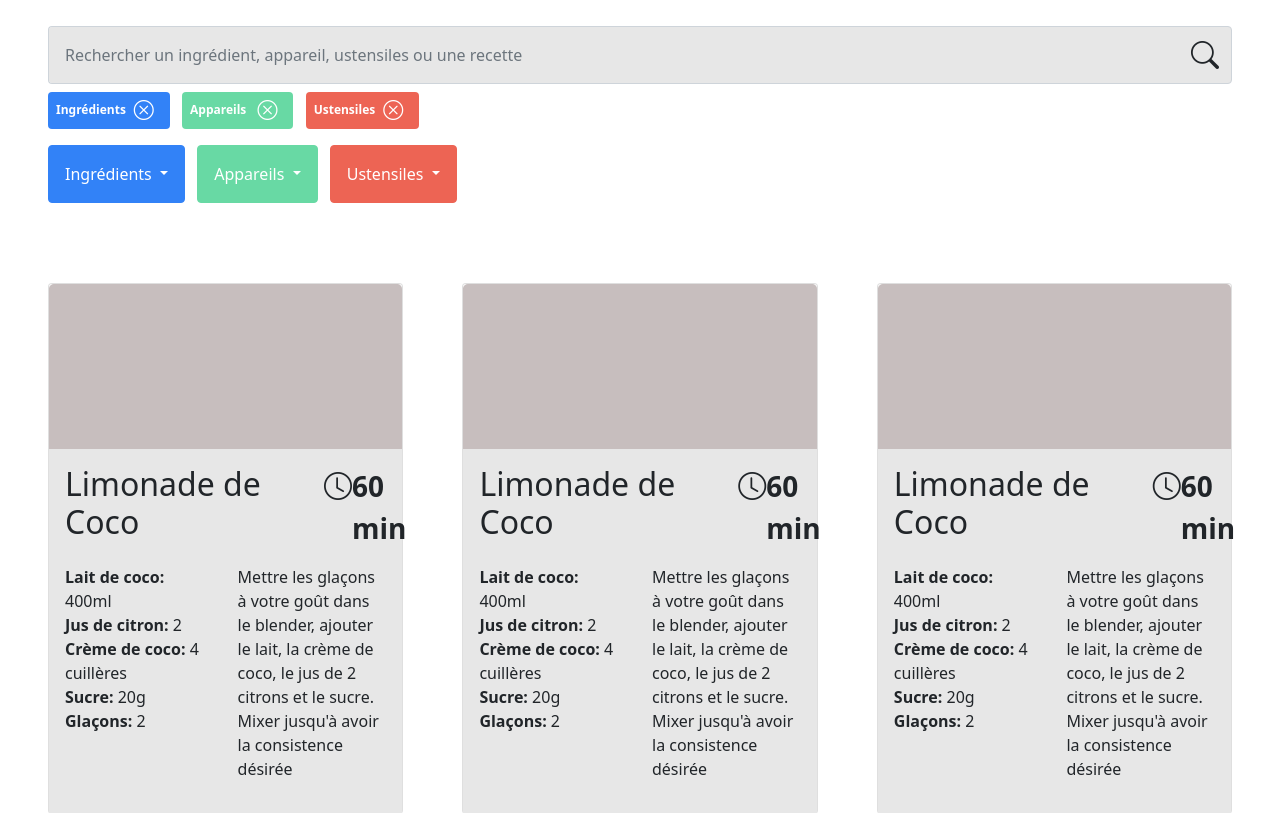
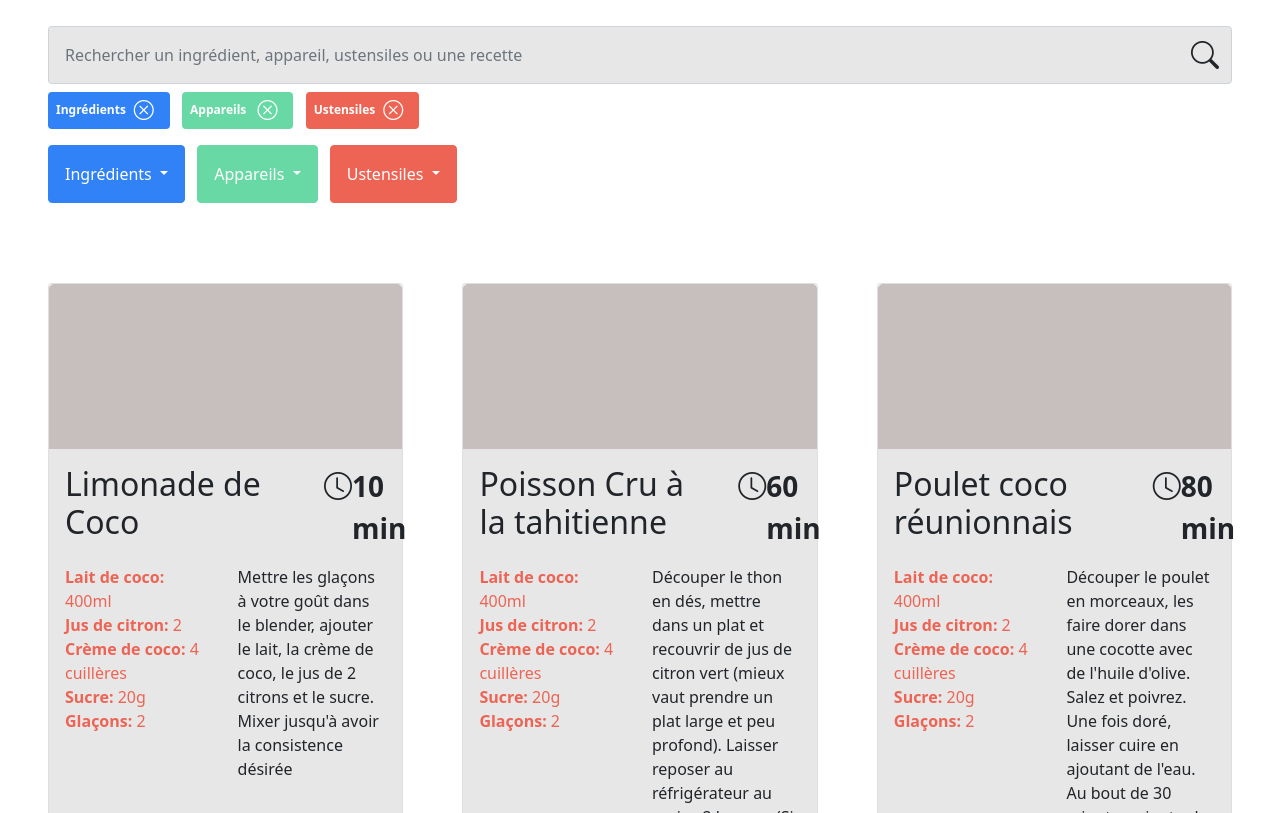
Before and after one commit to ExtraCode/LesPetitsPlats-website, a website with bundled scripts: page index.html in a window 1280 px wide. Shown: the part 139-952 px from the top of the page. Built offline with nearby package versions, Linux system fonts and the light colour scheme.

Commit message:
Display Cards

```diff
--- a/data/recipes.js
+++ b/data/recipes.js
@@ -1,4 +1,4 @@
-const recipes = [
+export const recipes = [
     {
         "id": 1,
         "name" : "Limonade de Coco",
@@ -96,7 +96,7 @@ const recipes = [
                 "quantity": 1
             },
             {
-                "ingredient": "Huile d'olive"
+                "ingredient": "Huile d'olive",
                 "quantity": 1,
                "unit": "cuillères à soupe"
             }
--- a/index.html
+++ b/index.html
@@ -15,8 +15,8 @@
 
 <header>
     <nav>
-        <div class="logo">
-            <a><img class="d-block mx-auto my-4" src="public/assets/img/logo-lesPetitsPlats.svg"></a>
+        <div class="logo text-center">
+            <a><img class="my-4" src="public/assets/img/logo-lesPetitsPlats.svg"></a>
         </div>
     </nav>
 </header>
@@ -82,93 +82,7 @@
             </div>
         </section>
         <section class="section-recipes">
-            <div class="card my-3">
-                <img src="./assets/img/img-card.png" alt="recipes" class="card-img-top">
-                <div class="card-body bg-light">
-                    <div class="body-card__heading row">
-                        <div class="col-9">
-                            <h5 class="card__title h2 fw-light">Limonade de Coco</h5>
-                        </div>
-                        <div class="col-3">
-                            <div class="card-duration fw-bold fs-3 d-flex align-content-center justify-content-evenly"><i class="bi bi-clock"></i><p>60 min</p></div>
-                        </div>
-                    </div>
-                    <div class="body-card__content row">
-                        <div class="col">
-                            <ul class="body-card__ingredientsList list-unstyled">
-                                <li class="ingredient"><span class="fw-bold">Lait de coco:</span> 400ml</li>
-                                <li class="ingredient"><span class="fw-bold">Jus de citron:</span> 2</li>
-                                <li class="ingredient"><span class="fw-bold">Crème de coco:</span> 4 cuillères</li>
-                                <li class="ingredient"><span class="fw-bold">Sucre:</span> 20g</li>
-                                <li class="ingredient"><span class="fw-bold">Glaçons:</span> 2</li>
-                            </ul>
-                        </div>
-                        <div class="col">
-                            <p class="recipe">
-                                Mettre les glaçons à votre goût dans le blender, ajouter le lait, la crème de coco, le jus de 2 citrons et le sucre. Mixer jusqu'à avoir la consistence désirée
-                            </p>
-                        </div>
-                    </div>
-                </div>
-            </div>
-            <div class="card my-3">
-                <img src="./assets/img/img-card.png" alt="recipes" class="card-img-top">
-                <div class="card-body bg-light">
-                    <div class="body-card__heading row">
-                        <div class="col-9">
-                            <h5 class="card__title h2 fw-light">Limonade de Coco</h5>
-                        </div>
-                        <div class="col-3">
-                            <div class="card-duration fw-bold fs-3 d-flex align-content-center justify-content-evenly"><i class="bi bi-clock"></i><p>60 min</p></div>
-                        </div>
-                    </div>
-                    <div class="body-card__content row">
-                        <div class="col">
-                            <ul class="body-card__ingredientsList list-unstyled">
-                                <li class="ingredient"><span class="fw-bold">Lait de coco:</span> 400ml</li>
-                                <li class="ingredient"><span class="fw-bold">Jus de citron:</span> 2</li>
-                                <li class="ingredient"><span class="fw-bold">Crème de coco:</span> 4 cuillères</li>
-                                <li class="ingredient"><span class="fw-bold">Sucre:</span> 20g</li>
-                                <li class="ingredient"><span class="fw-bold">Glaçons:</span> 2</li>
-                            </ul>
-                        </div>
-                        <div class="col">
-                            <p class="recipe">
-                                Mettre les glaçons à votre goût dans le blender, ajouter le lait, la crème de coco, le jus de 2 citrons et le sucre. Mixer jusqu'à avoir la consistence désirée
-                            </p>
-                        </div>
-                    </div>
-                </div>
-            </div>
-            <div class="card my-3">
-                <img src="./assets/img/img-card.png" alt="recipes" class="card-img-top">
-                <div class="card-body bg-light">
-                    <div class="body-card__heading row">
-                        <div class="col-9">
-                            <h5 class="card__title h2 fw-light">Limonade de Coco</h5>
-                        </div>
-                        <div class="col-3">
-                            <div class="card-duration fw-bold fs-3 d-flex align-content-center justify-content-evenly"><i class="bi bi-clock"></i><p>60 min</p></div>
-                        </div>
-                    </div>
-                    <div class="body-card__content row">
-                        <div class="col">
-                            <ul class="body-card__ingredientsList list-unstyled">
-                                <li class="ingredient"><span class="fw-bold">Lait de coco:</span> 400ml</li>
-                                <li class="ingredient"><span class="fw-bold">Jus de citron:</span> 2</li>
-                                <li class="ingredient"><span class="fw-bold">Crème de coco:</span> 4 cuillères</li>
-                                <li class="ingredient"><span class="fw-bold">Sucre:</span> 20g</li>
-                                <li class="ingredient"><span class="fw-bold">Glaçons:</span> 2</li>
-                            </ul>
-                        </div>
-                        <div class="col">
-                            <p class="recipe">
-                                Mettre les glaçons à votre goût dans le blender, ajouter le lait, la crème de coco, le jus de 2 citrons et le sucre. Mixer jusqu'à avoir la consistence désirée
-                            </p>
-                        </div>
-                    </div>
-                </div>
-            </div>
+
         </section>
 
     </div>
@@ -177,5 +91,6 @@
 <script crossorigin="anonymous"
         integrity="sha384-ka7Sk0Gln4gmtz2MlQnikT1wXgYsOg+OMhuP+IlRH9sENBO0LRn5q+8nbTov4+1p"
         src="https://cdn.jsdelivr.net/npm/bootstrap@5.1.3/dist/js/bootstrap.bundle.min.js"></script>
+<script type="module" src="scripts/index.js"></script>
 </body>
 </html>
--- /dev/null
+++ b/scripts/index.js
@@ -0,0 +1,45 @@
+import {recipes} from './../data/recipes.js'
+
+
+const displayRecipes = () => {
+    const section = document.querySelector('.section-recipes');
+    recipes.forEach((recipe) => {
+        const card = document.createElement('div')
+        card.classList.add('card')
+        card.classList.add('my-3')
+
+        const cardContent = `
+                <img src="./assets/img/img-card.png" alt="recipes" class="card-img-top">
+                <div class="card-body bg-light">
+                    <div class="body-card__heading row">
+                        <div class="col-9">
+                            <h5 class="card__title h2 fw-light">${recipe.name}</h5>
+                        </div>
+                        <div class="col-3">
+                            <div class="card-duration fw-bold fs-3 d-flex align-content-center justify-content-evenly"><i class="bi bi-clock"></i><p>${recipe.time} min</p></div>
+                        </div>
+                    </div>
+                    <div class="body-card__content row">
+                        <div class="col">
+                            <ul class="body-card__ingredientsList list-unstyled text-danger">
+                                <li class="ingredient"><span class="fw-bold">Lait de coco:</span> 400ml</li>
+                                <li class="ingredient"><span class="fw-bold">Jus de citron:</span> 2</li>
+                                <li class="ingredient"><span class="fw-bold">Crème de coco:</span> 4 cuillères</li>
+                                <li class="ingredient"><span class="fw-bold">Sucre:</span> 20g</li>
+                                <li class="ingredient"><span class="fw-bold">Glaçons:</span> 2</li>
+                            </ul>
+                        </div>
+                        <div class="col">
+                            <p class="recipe">
+                                ${recipe.description}
+                            </p>
+                        </div>
+                    </div>
+                </div>`
+
+        card.innerHTML = cardContent;
+        section.appendChild(card)
+    })
+}
+
+displayRecipes()
```
